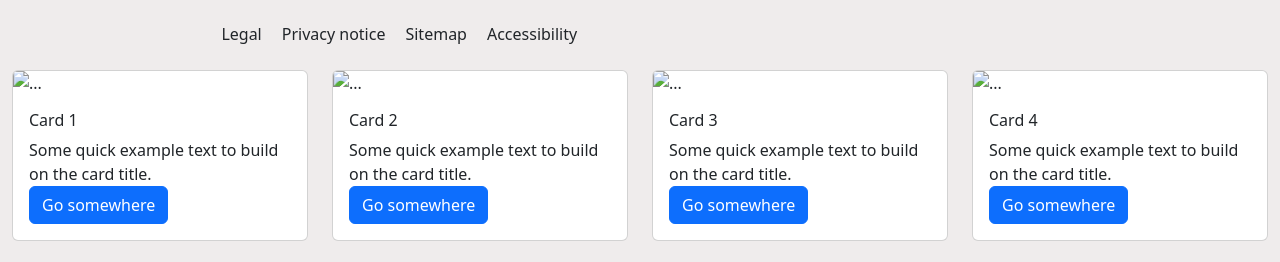
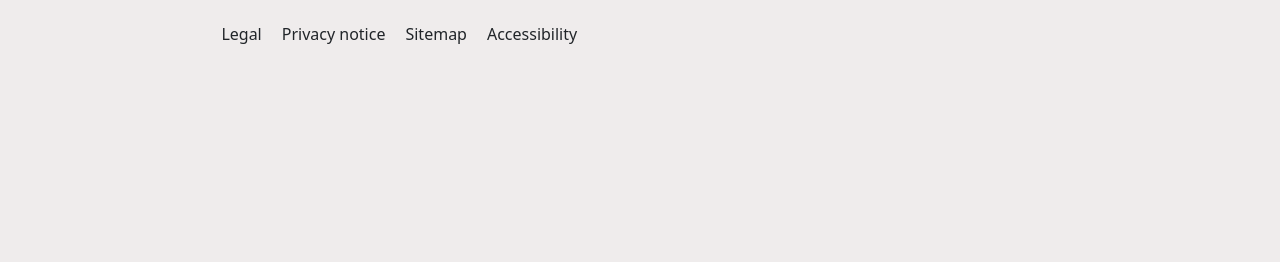
Before and after one commit to Lilcode-yash/StirCraft, a plain HTML site: page index.html in a window 1280 px wide. Shown: the part 5485-5747 px from the top of the page. After the commit the page ends 5531 px from the top, so only its background shows below. Drawn offline with nearby package versions, Linux system fonts and the light colour scheme.

Commit message:
removed faltu card

```diff
--- a/index.html
+++ b/index.html
@@ -632,54 +632,6 @@
 
         </div>
 
-        <div class="container my-4">
-    <div class="row">
-      <!-- Card 1 -->
-      <div class="col-md-3">
-        <div class="card" style="width: 100%;">
-          <img src="..." class="card-img-top" alt="...">
-          <div class="card-body">
-            <h5 class="card-title">Card 1</h5>
-            <p class="card-text">Some quick example text to build on the card title.</p>
-            <a href="#" class="btn btn-primary">Go somewhere</a>
-          </div>
-        </div>
-      </div>
-      <!-- Card 2 -->
-      <div class="col-md-3">
-        <div class="card" style="width: 100%;">
-          <img src="..." class="card-img-top" alt="...">
-          <div class="card-body">
-            <h5 class="card-title">Card 2</h5>
-            <p class="card-text">Some quick example text to build on the card title.</p>
-            <a href="#" class="btn btn-primary">Go somewhere</a>
-          </div>
-        </div>
-      </div>
-      <!-- Card 3 -->
-      <div class="col-md-3">
-        <div class="card" style="width: 100%;">
-          <img src="..." class="card-img-top" alt="...">
-          <div class="card-body">
-            <h5 class="card-title">Card 3</h5>
-            <p class="card-text">Some quick example text to build on the card title.</p>
-            <a href="#" class="btn btn-primary">Go somewhere</a>
-          </div>
-        </div>
-      </div>
-      <!-- Card 4 -->
-      <div class="col-md-3">
-        <div class="card" style="width: 100%;">
-          <img src="..." class="card-img-top" alt="...">
-          <div class="card-body">
-            <h5 class="card-title">Card 4</h5>
-            <p class="card-text">Some quick example text to build on the card title.</p>
-            <a href="#" class="btn btn-primary">Go somewhere</a>
-          </div>
-        </div>
-      </div>
-    </div>
-  </div>
     </footer>
 
 
```
